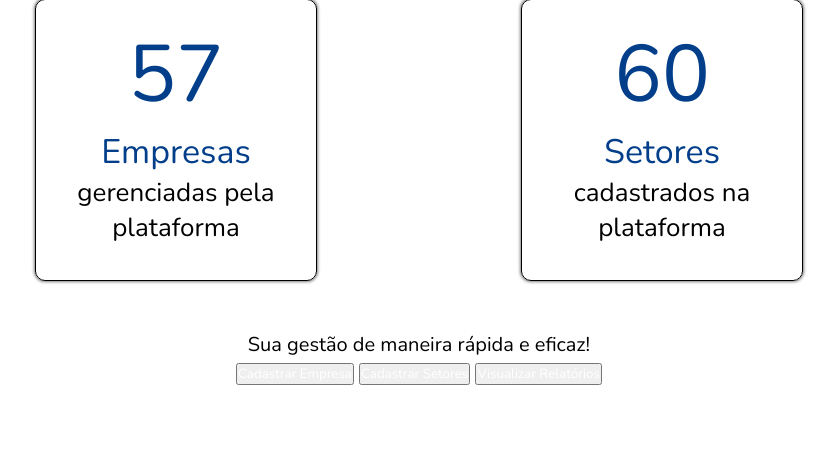
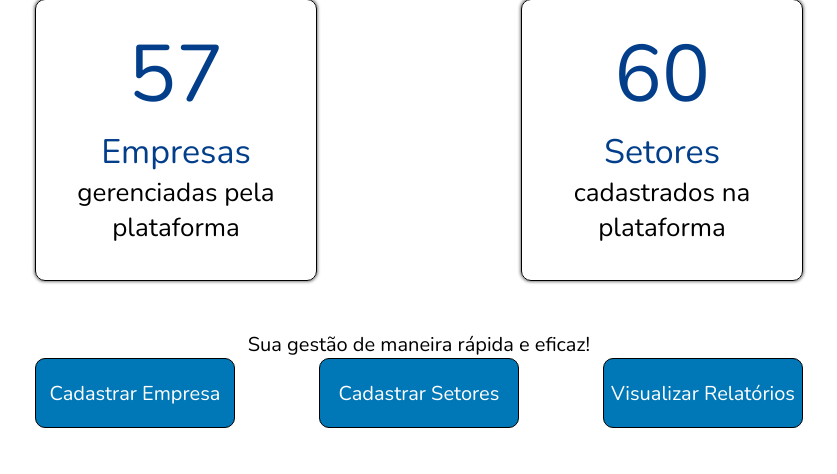
Before and after one commit to LeonardoBriguente/avaliacao-athia, a PHP site: page / in a window 1280 px wide. Shown: the part 116-590 px from the top of the page, without its empty margins (221-1058 px from the left). Run offline with PHP 8.4, Linux system fonts and the light colour scheme.

Commit message:
finalizado personalizaçãodos botões

```diff
--- a/index.php
+++ b/index.php
@@ -43,7 +43,7 @@
 
         <p class="mensagem">Sua gestão de maneira rápida e eficaz!</p>
 
-        <div class="acesso=rapido">
+        <div class="acesso-rapido">
             <button class="btn"><a href="view/cadastrarEmpresa.php">Cadastrar Empresa</a></button>
             <button class="btn"><a href="view/cadastrarSetores.php">Cadastrar Setores</a></button>
             <button class="btn"><a href="view/relatorios.php">Visualizar Relatórios</a></button>
--- a/view/assets/css/index.css
+++ b/view/assets/css/index.css
@@ -107,9 +107,26 @@ p.mensagem{
 }
 
 div.acesso-rapido{
-
+    width: 60vw;
+    display: flex;
+    justify-content: space-between;
 
     & button.btn{
+        display: inline-block;
+        width: 10rem;
+        height: 3.5rem;
+        border: 1px solid black;
+        border-radius: 10px;
+        outline: 0;
+        background-color: var(--second-color);
+        text-align: center;
+        line-height: 3.5rem;
 
+        & a{
+            display: block;
+            width: 100%;
+            height: 100%;
+            font-size: 1rem;
+        }
     }
 }
```
